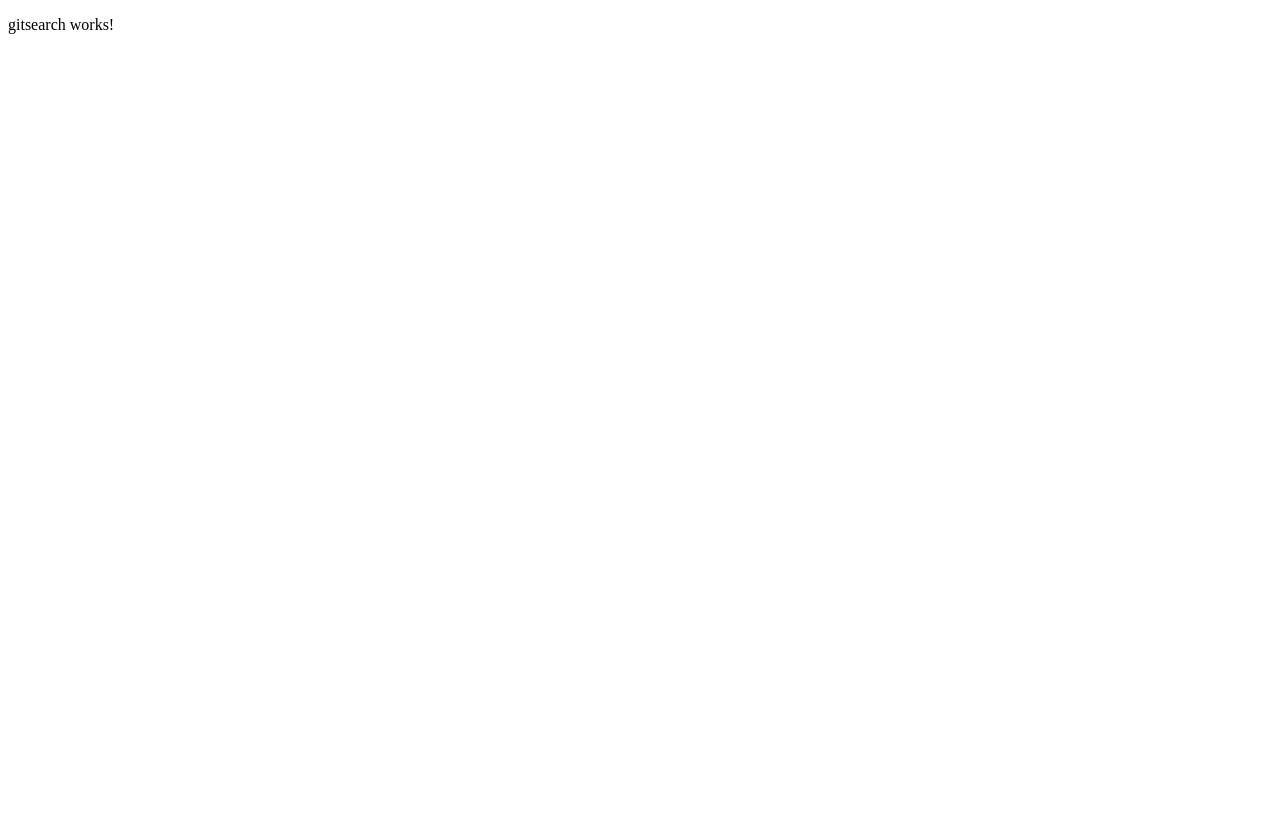
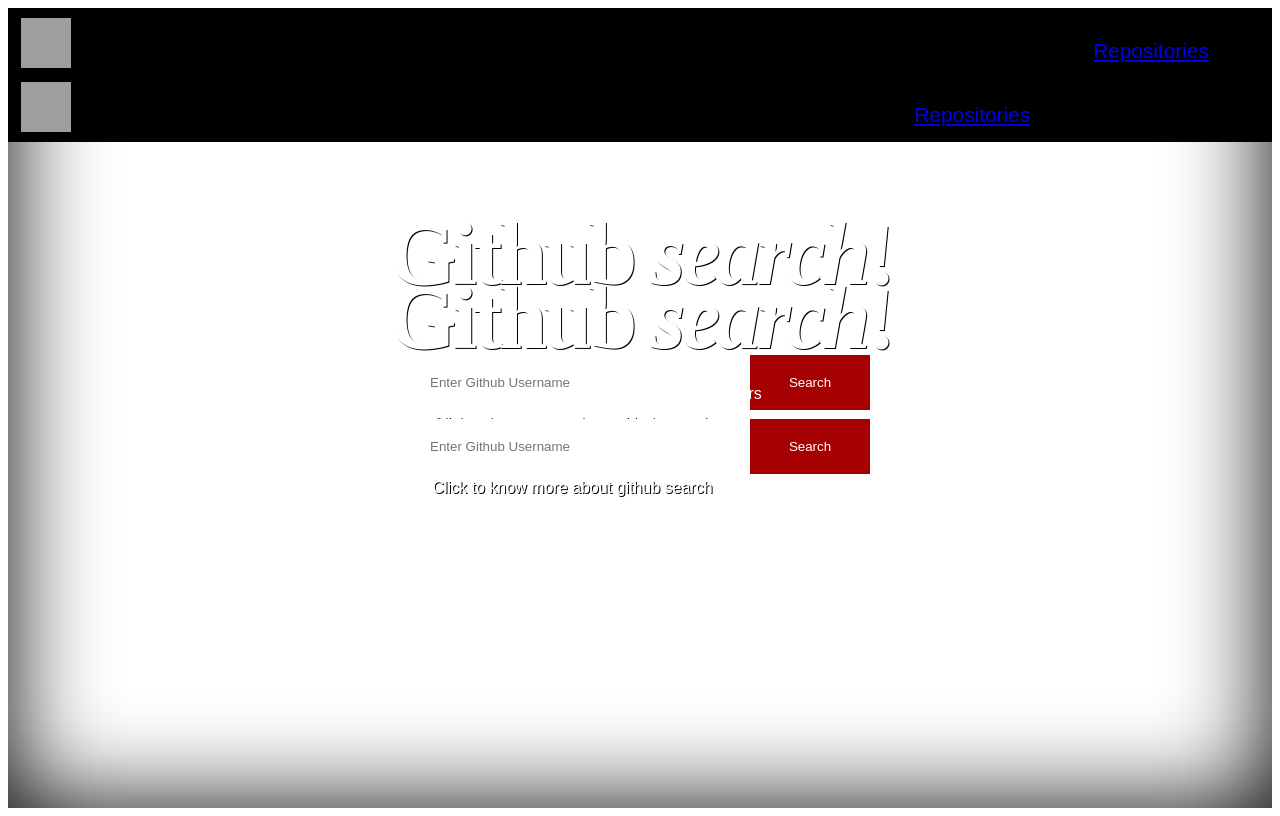
Before and after one commit to l-beep/git-hub-search, an Angular app: page /gitsearch in a window 1280 px wide. Before the commit this address led to /. Built offline with nearby package versions, Linux system fonts and the light colour scheme; grey boxes are pictures that could not be loaded.

Commit message:
add an overlay

```diff
--- a/src/app/gitsearch/gitsearch.component.css
+++ b/src/app/gitsearch/gitsearch.component.css
@@ -0,0 +1,140 @@
+.try{
+    background:"https://cdn.pixabay.com/photo/2017/08/05/11/24/logo-2582757__340.png" ;
+    height: 100vh;
+    max-height: 100%;
+    background-position:center;
+    background-repeat: no-repeat;
+    background-size: cover;
+
+    width: 100%;
+    box-shadow: inset 0 0 100px #000;
+    position: relative;
+
+    z-index: 1;
+  }
+
+   .banner{
+    background-color: black;
+    height: 70px;
+  }
+  .banner img{
+    width: 50px;
+    height: 50px;
+    margin-left: 1%;
+    padding-top: 10px;
+  }
+  .banner nav{
+    float: right;
+    margin-right: 5%;
+    padding-top: 10px;
+
+  }
+  .banner nav p{
+
+    font-size: 1.3em;
+  }
+  button {
+    background-color: transparent;
+    color: #fff;
+    cursor: pointer;
+    font-family: sans-serif;
+    font-family: "Exo 2", sans-serif;
+
+  }
+  button:hover {
+    background-color: #cc0404;
+  }
+  .submit {
+    background-color: #a60000;
+    border: none;
+    width: 120px;
+
+    font-family: sans-serif;
+    font-family: "Exo 2", sans-serif;
+
+
+  }
+  input {
+
+    border: none;
+    padding-left: 20px;
+    width: 300px;
+
+  }
+  input,button{
+    padding: 20px;
+  }
+  li,span,p{
+    font-family: sans-serif;
+    font-family: "Exo 2", sans-serif;
+
+  }
+  .Forms{
+    text-align: center;
+
+    vertical-align: middle;
+    margin-top: 10%;
+
+  }
+  .Forms h1 {
+    margin: 10px 0 0;
+    font-size: 5.5rem;
+    color: white;
+    letter-spacing: -4px;
+    text-shadow: 1px 1px #000;
+
+  }
+  .Forms p {
+    color: white;
+  }
+  .subscribe-span {
+    display: block;
+    position: relative;
+    top: 5px;
+    right: 130px;
+    text-shadow: 1px 1px #000;
+    margin-left: 120px;
+    color: white;
+  }
+  .stylerepos{
+    background-color:rgba(211,211,211,0.5);
+    padding: 20px;
+    margin-bottom: 20px;
+    box-shadow: 0 0 10px white;
+  }
+  .stylerepos:hover{
+
+    box-shadow: 0 0 10px black;
+  }
+  .profilecontainer{
+    display: flex;
+    justify-content:center;
+    margin:2%;
+  }
+  .profilebox img{
+    height: 250px;
+    width: 250px;
+    margin-right: 5%;
+  }
+  .profilebox,.profilebox2{
+    padding-top: 30px;
+    margin-left: 10%;
+    margin-right: 10%;
+  }
+  .profilebox2{
+    padding-top: 35px;
+  }
+  span{
+    padding-left: 5px;
+  }
+  .arrow {
+      position: absolute;
+      margin-top: 150px;
+      text-align: center;
+      left: 50%;
+      transform: translate(-50);
+      color: White;
+      font-size: 3em;
+      font-weight: 900;
+      animation: 0.2s change infinite;
+  }
--- a/src/app/gitsearch/gitsearch.component.html
+++ b/src/app/gitsearch/gitsearch.component.html
@@ -1 +1,72 @@
-<p>gitsearch works!</p>
+<div class="try">
+    <div class="banner">
+      <img src="/assets/gitlogo.png" alt="Github Logo">
+      <nav>
+
+        <p appColour><a routerLink='/repositories' routerLinkActive='active'>Repositories</a></p>
+
+      </nav>
+      <router-outlet></router-outlet>
+    </div>
+    <div class="Forms">
+      <h1>Github <em>search</em>!</h1>
+      <p>App that searches for github users</p>
+      <form (ngSubmit)="findUser()" #gitsearchForm="ngForm">
+        <div class="form-group">
+
+          <input type="text" required class="" id="username" [(ngModel)]="username" name="username" placeholder="Enter Github Username">
+
+          <button type="submit" class="submit" name="button">Search</button><span class="subscribe-span">Click to know more about github search </span>
+        </div>
+      </form>
+
+    </div>
+    <div class="arrow">
+      ↓
+    </div>
+  </div>
+
+  <div class="container">
+
+
+
+    <div *ngIf="details">
+      <div class="profilecontainer">
+        <div class="profilebox">
+          <img src="{{details.avatar_url}}" alt="Profile Image" class="rounded-circle" alt="Cinque Terre"><br>
+
+          <p><a href="{{details.html_url}}" target="_blank">View profile on Github</a></p>
+        </div>
+        <div class="profilebox2">
+          <p> <b>{{details.name}}</b> ({{details.login}})</p>
+
+          <p *ngIf="details.company">Works at {{details.company}}</p>
+          <p *ngIf="details.location">Located at {{details.location}}</p>
+          <p *ngIf="details.email"><a href="emailto:{{details.email}}" target="_blank"></a>{{details.email}}</p>
+          <p>Followers:{{details.followers}} </p>
+          <p>Following:{{details.following}} </p>
+          <p>Repositories:{{details.public_repos}}</p>
+
+          <p *ngIf="details.bio">{{details.bio}}</p><br>
+          <p *ngIf="details.hireable">Available for hire</p>
+          <p *ngIf="details.blog"><a href="details.blog" target="_blank">{{details.blog}}</a></p><br>
+
+        </div>
+
+
+
+      </div>
+
+    </div>
+
+
+    <div *ngFor="let repo of repos">
+      <div class="stylerepos">
+        <h5>{{repo.name}}</h5>
+        <p>{{repo.description}}</p><a href="{{repo.html_url}}" target="_blank">View  this project on Github</a>
+      </div>
+    </div>
+
+
+
+  </div>
--- a/src/app/gitsearch/gitsearch.component.ts
+++ b/src/app/gitsearch/gitsearch.component.ts
@@ -1,4 +1,14 @@
 import { Component, OnInit } from '@angular/core';
+import {Repository} from 'src/app/repository';
+import {Users} from 'src/app/users';
+import { GitsearcherService } from 'src/app/gitsearcher.service'
+import { GitsearchFormComponent } from 'src/app/gitsearch-form/gitsearch-form.component';
+import { RepositoriesComponent } from 'src/app/repositories/repositories.component'
+
+import { AppComponent } from 'src/app/app.component';
+import {FormsModule} from '@angular/forms';
+import {RoutingModule} from 'src/app/routing/routing.module'
+
 
 @Component({
   selector: 'app-gitsearch',
@@ -6,10 +16,24 @@
   styleUrls: ['./gitsearch.component.css']
 })
 export class GitsearchComponent implements OnInit {
+  details: any;
+  repos: any;
+  username:string;
 
-  constructor() { }
 
-  ngOnInit(): void {
+  constructor(private gitsearcherService: GitsearcherService) { }
+
+  ngOnInit() {
   }
-
+  findUser(){
+    this.gitsearcherService.updateProfile(this.username);
+    this.gitsearcherService.getProfileInfo(this.username).subscribe(details => {
+      console.log(details);
+      this.details = details;
+    });
+    this.gitsearcherService.getRepoInfo().subscribe(repos => {
+      console.log(repos);
+      this.repos = repos;
+  })
 }
+}
```
Also changed, not shown: src/app/app.module.ts (+24 -14 lines), 1 other file (tests, documents, lock files or other folders).
